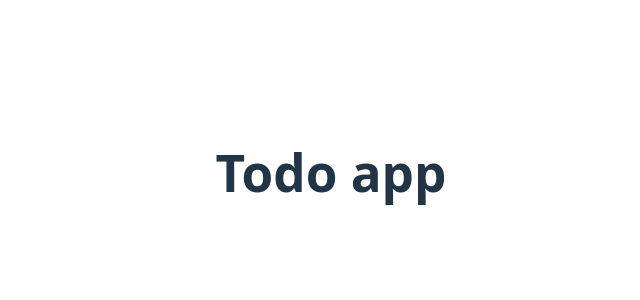
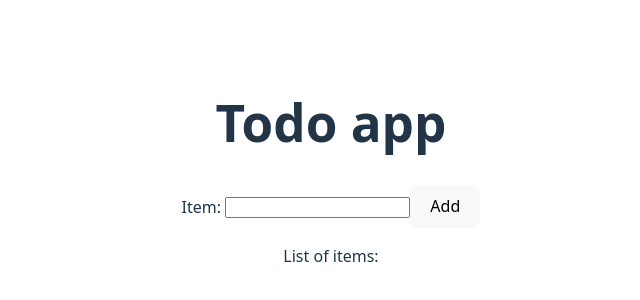
Before and after one commit to klihonga11/my-todo-app, a React (Vite) app: page / in a window 1280 px wide. Shown: the part 228-528 px from the top of the page, without its empty margins (309-949 px from the left). Built offline with nearby package versions, Linux system fonts and the light colour scheme.

Commit message:
Created the home component

```diff
--- a/src/App.tsx
+++ b/src/App.tsx
@@ -1,9 +1,11 @@
 import './App.css'
+import TodoHome from './components/TodoHome'
 
 function App() {
   return (
     <>
       <h1>Todo app</h1>
+      <TodoHome></TodoHome>
     </>
   )
 }
--- /dev/null
+++ b/src/components/TodoHome.tsx
@@ -0,0 +1,20 @@
+import { useState } from "react";
+import TodoInput from "./TodoInput";
+import TodoList from "./TodoList";
+
+function TodoHome() {
+    const [todos, setTodos] = useState<string[]>([]);
+
+    function addTodo(item:string) {
+        setTodos([...todos,item])
+    }
+
+    return (
+        <>
+            <TodoInput onAdd={addTodo}></TodoInput>
+            <TodoList listItems={todos}></TodoList>
+        </>
+    )
+}
+
+export default TodoHome;
```
